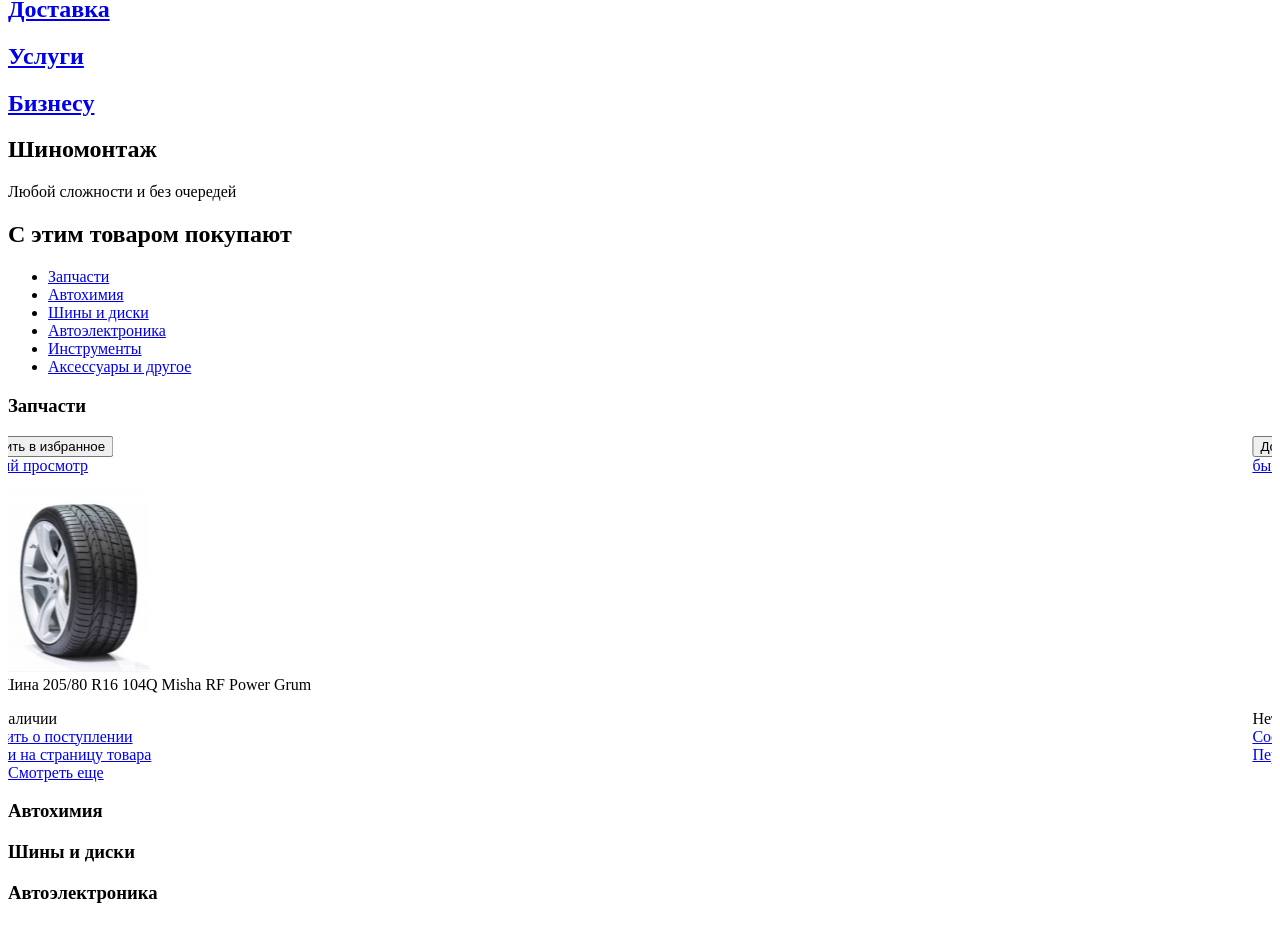
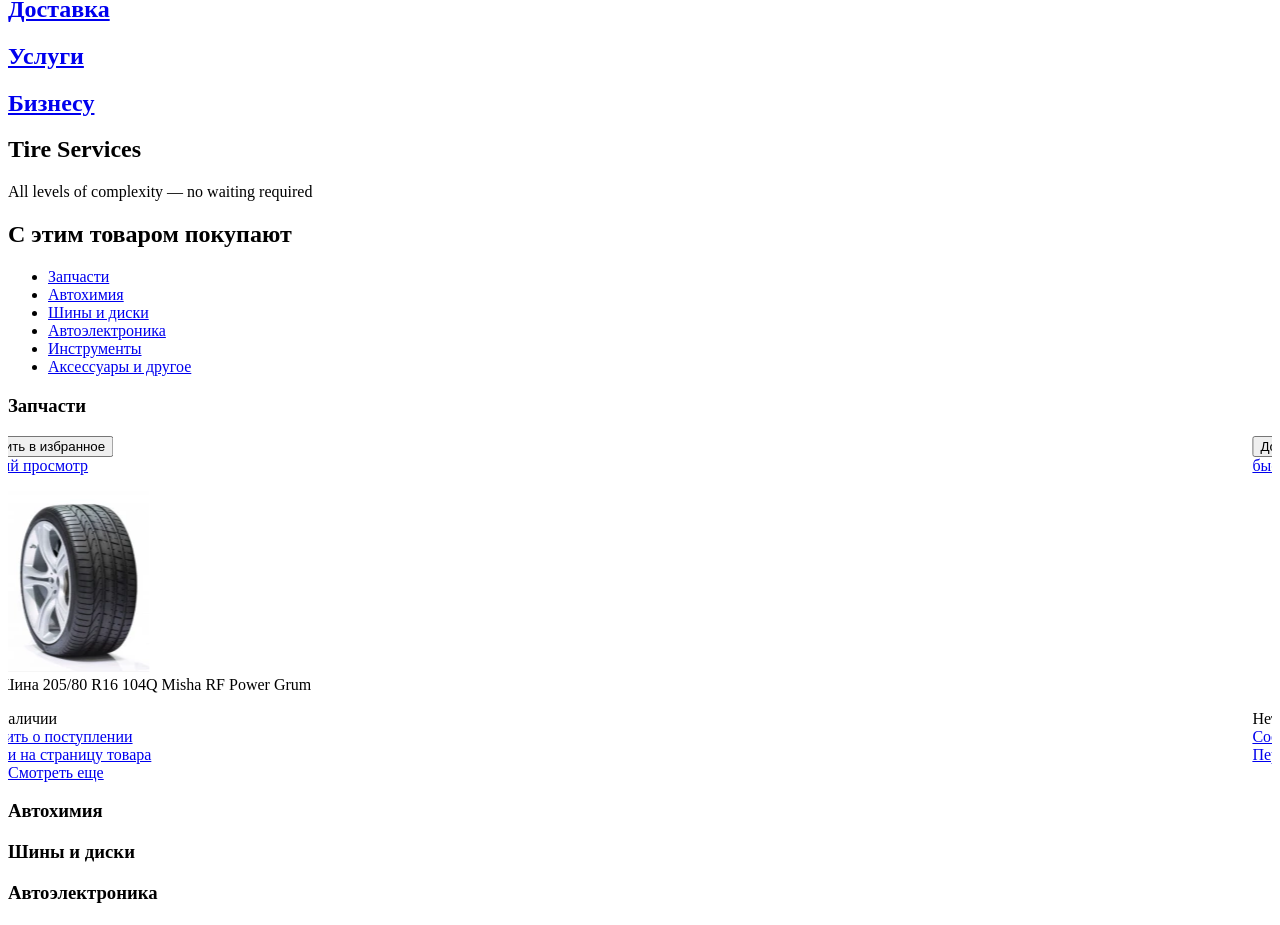
Before and after one commit to Mirror45/spares-shop, a website with bundled scripts: page source/product-page.html in a window 1280 px wide. Shown: the part 2620-3545 px from the top of the page. Built offline with nearby package versions, Linux system fonts and the light colour scheme.

Commit message:
feat: translate notification and banner sections to English

```diff
--- a/source/product-page.html
+++ b/source/product-page.html
@@ -138,7 +138,6 @@
       </nav>
     </div>
   </header>
-
 
   <main class="main main--product-page">
     <div class="main__container">
@@ -547,8 +546,8 @@
     </div>
 
     <section class="notification">
-      <h2>Шиномонтаж</h2>
-      <p>Любой сложности и без очередей</p>
+      <h2>Tire Services</h2>
+      <p>All levels of complexity — no waiting required</p>
     </section>
 
     <section class="wares wares--suggestion">
```
Also changed, not shown: source/catalog.html (+3 -4 lines), source/index.html (+1 -1 lines), build/catalog.html, build/index.html, build/product-page.html. Lines whose indentation alone changed are shown as unchanged.
